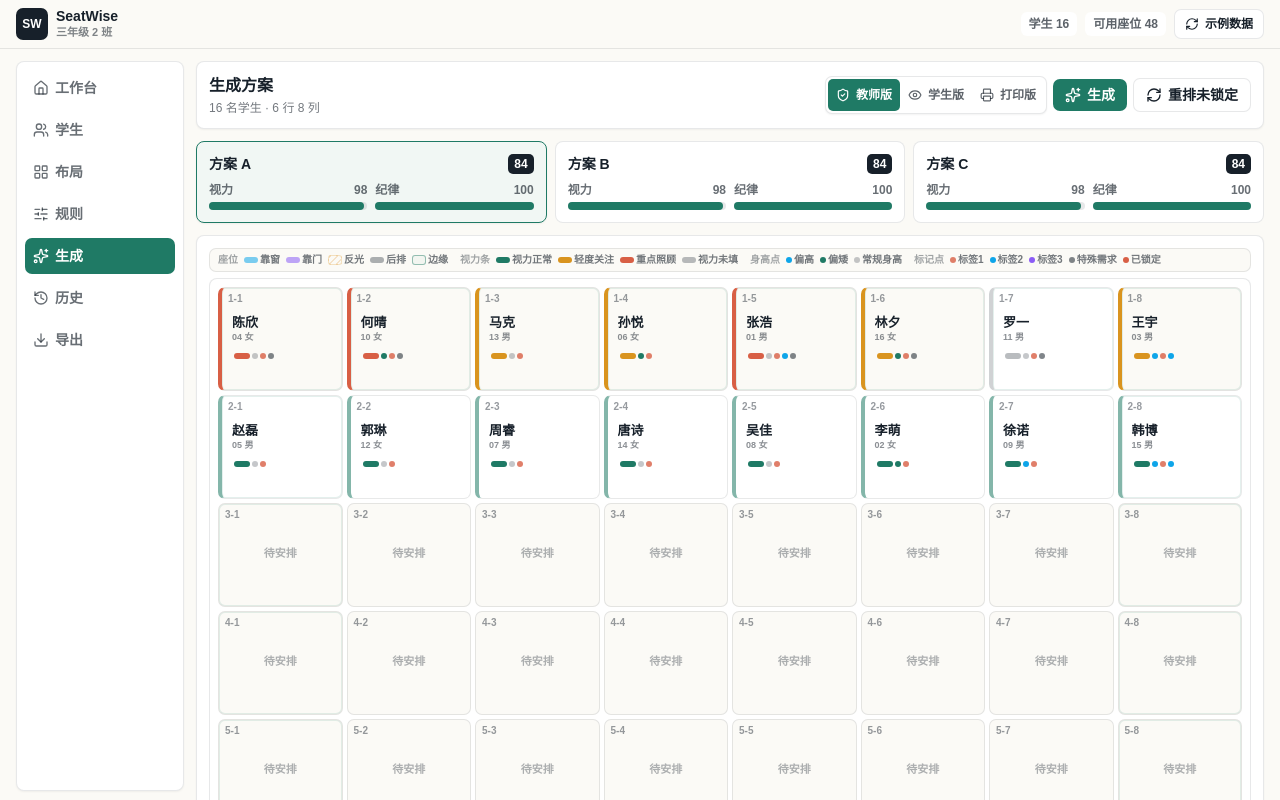
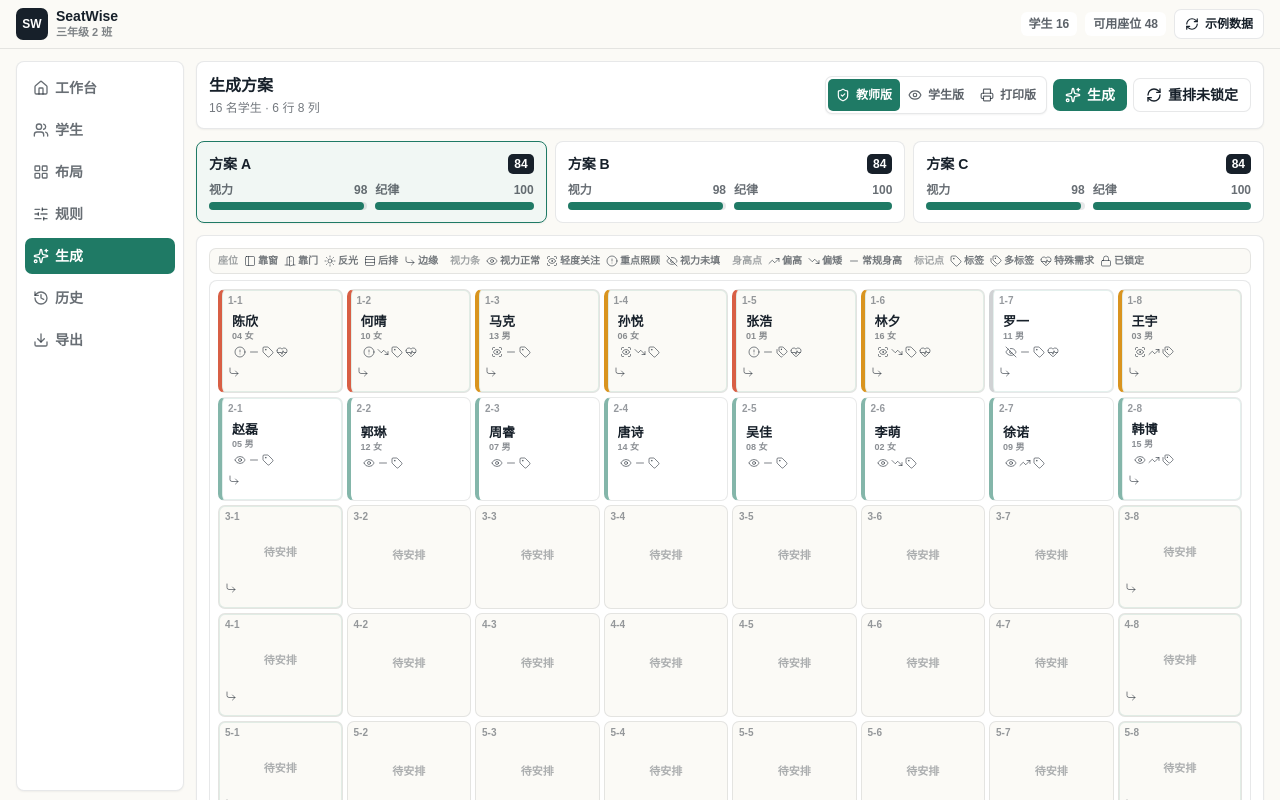
Before and after one commit to Qziky/SeatWise, a Next.js app: page /workspace in a window 1280 px wide. Both pictures are taken after a click on the button "生成方案". Shown: the top 800 px of the page. Built offline with nearby package versions, Linux system fonts and the light colour scheme.

Commit message:
Use icons for seating markers

```diff
--- a/src/components/SeatingBoard.tsx
+++ b/src/components/SeatingBoard.tsx
@@ -3,7 +3,27 @@
 import { DndContext, DragOverlay, PointerSensor, useDraggable, useDroppable, useSensor, useSensors } from "@dnd-kit/core";
 import type { DragEndEvent, DragOverEvent, DragStartEvent } from "@dnd-kit/core";
 import { CSS } from "@dnd-kit/utilities";
-import { Lock, Unlock, X } from "lucide-react";
+import {
+  CircleAlert,
+  CornerDownRight,
+  DoorOpen,
+  Eye,
+  EyeOff,
+  HeartPulse,
+  Lock,
+  Minus,
+  PanelLeft,
+  Rows3,
+  ScanEye,
+  Sun,
+  Tag,
+  Tags,
+  TrendingDown,
+  TrendingUp,
+  Unlock,
+  X
+} from "lucide-react";
+import type { LucideIcon } from "lucide-react";
 import { useState } from "react";
 import type { CSSProperties } from "react";
 import { cn } from "@/lib/cn";
@@ -11,13 +31,14 @@ import { getVisibleStudent, shouldShowSensitive } from "@/lib/privacy";
 import type { ClassRoom, SeatingPlan, SeatAttribute, SeatCell, Student, ViewMode, VisionStatus } from "@/lib/types";
 import { seatAttributeLabels, visionLabels } from "@/lib/types";
 
-type SeatAttributeDot = Exclude<SeatAttribute, "empty" | "edge">;
+type SeatAttributeMarker = Exclude<SeatAttribute, "empty">;
 
-const seatAttributeDotClass: Record<SeatAttributeDot, string> = {
-  window: "bg-sky-500",
-  door: "bg-violet-500",
-  glare: "bg-marigold",
-  back: "bg-ink/45"
+const seatAttributeIcons: Record<SeatAttributeMarker, LucideIcon> = {
+  window: PanelLeft,
+  door: DoorOpen,
+  glare: Sun,
+  back: Rows3,
+  edge: CornerDownRight
 };
 
 const visionAccentClass: Record<VisionStatus, string> = {
@@ -27,48 +48,44 @@ const visionAccentClass: Record<VisionStatus, string> = {
   unknown: "border-l-ink/20 bg-white"
 };
 
-const visionDotClass: Record<VisionStatus, string> = {
-  normal: "bg-fern",
-  mild: "bg-marigold",
-  severe: "bg-coral",
-  unknown: "bg-ink/30"
+const visionStatusIcons: Record<VisionStatus, LucideIcon> = {
+  normal: Eye,
+  mild: ScanEye,
+  severe: CircleAlert,
+  unknown: EyeOff
 };
 
-const tagDotClass = ["bg-coral/80", "bg-sky-500", "bg-violet-500"];
-
 interface LegendItem {
-  className: string;
+  icon: LucideIcon;
   label: string;
-  shape: "dot" | "line" | "cell" | "stripe";
 }
 
 const seatLegendItems: LegendItem[] = [
-  { label: "靠窗", shape: "line", className: "bg-sky-500/55" },
-  { label: "靠门", shape: "line", className: "bg-violet-500/55" },
-  { label: "反光", shape: "stripe", className: "" },
-  { label: "后排", shape: "line", className: "bg-ink/35" },
-  { label: "边缘", shape: "cell", className: "border-fern/45 bg-fern/[0.04]" }
+  { label: "靠窗", icon: PanelLeft },
+  { label: "靠门", icon: DoorOpen },
+  { label: "反光", icon: Sun },
+  { label: "后排", icon: Rows3 },
+  { label: "边缘", icon: CornerDownRight }
 ];
 
 const visionLegendItems: LegendItem[] = [
-  { label: "视力正常", shape: "line", className: visionDotClass.normal },
-  { label: "轻度关注", shape: "line", className: visionDotClass.mild },
-  { label: "重点照顾", shape: "line", className: visionDotClass.severe },
-  { label: "视力未填", shape: "line", className: visionDotClass.unknown }
+  { label: "视力正常", icon: visionStatusIcons.normal },
+  { label: "轻度关注", icon: visionStatusIcons.mild },
+  { label: "重点照顾", icon: visionStatusIcons.severe },
+  { label: "视力未填", icon: visionStatusIcons.unknown }
 ];
 
 const heightLegendItems: LegendItem[] = [
-  { label: "偏高", shape: "dot", className: "bg-sky-500" },
-  { label: "偏矮", shape: "dot", className: "bg-fern" },
-  { label: "常规身高", shape: "dot", className: "bg-ink/25" }
+  { label: "偏高", icon: TrendingUp },
+  { label: "偏矮", icon: TrendingDown },
+  { label: "常规身高", icon: Minus }
 ];
 
 const noteLegendItems: LegendItem[] = [
-  { label: "标签1", shape: "dot", className: tagDotClass[0] },
-  { label: "标签2", shape: "dot", className: tagDotClass[1] },
-  { label: "标签3", shape: "dot", className: tagDotClass[2] },
-  { label: "特殊需求", shape: "dot", className: "bg-ink/55" },
-  { label: "已锁定", shape: "dot", className: "bg-coral" }
+  { label: "标签", icon: Tag },
+  { label: "多标签", icon: Tags },
+  { label: "特殊需求", icon: HeartPulse },
+  { label: "已锁定", icon: Lock }
 ];
 
 interface DetailState {
@@ -83,10 +100,10 @@ interface DragState {
   studentId: string;
 }
 
-function heightDotClass(heightCm: number) {
-  if (heightCm >= 165) return "bg-sky-500";
-  if (heightCm <= 150) return "bg-fern";
-  return "bg-ink/25";
+function HeightIcon({ heightCm }: { heightCm: number }) {
+  if (heightCm >= 165) return <TrendingUp className="h-3 w-3" />;
+  if (heightCm <= 150) return <TrendingDown className="h-3 w-3" />;
+  return <Minus className="h-3 w-3" />;
 }
 
 function getSeatAttributeTitle(attributes: SeatAttribute[]) {
@@ -225,9 +242,7 @@ export function SeatingBoard({
           const visibleAttributes = seat.attributes.filter(
             (attribute): attribute is Exclude<SeatAttribute, "empty"> => attribute !== "empty"
           );
-          const markerAttributes = visibleAttributes.filter(
-            (attribute): attribute is SeatAttributeDot => attribute !== "edge"
-          );
+          const markerAttributes = visibleAttributes;
 
           return (
             <SeatDropCell
@@ -422,7 +437,7 @@ function SeatCardContent({
   studentLocked
 }: {
   isTeacherMode: boolean;
-  markerAttributes: SeatAttributeDot[];
+  markerAttributes: SeatAttributeMarker[];
   mode: ViewMode;
   seat: SeatCell;
   seatLocked: boolean;
@@ -444,9 +459,10 @@ function SeatCardContent({
         </span>
         {mode === "teacher" && (seatLocked || studentLocked) ? (
           <span
-            className="h-1.5 w-1.5 rounded-full bg-coral"
             title={seatLocked && studentLocked ? "座位和学生已锁定" : seatLocked ? "座位已锁定" : "学生已锁定"}
-          />
+          >
+            <Lock className="h-3 w-3 text-ink/55" />
+          </span>
         ) : null}
       </div>
 
@@ -476,7 +492,7 @@ function SeatDragOverlayCard({
 }) {
   const isTeacherMode = mode === "teacher";
   const markerAttributes = seat.attributes.filter(
-    (attribute): attribute is SeatAttributeDot => attribute !== "empty" && attribute !== "edge"
+    (attribute): attribute is SeatAttributeMarker => attribute !== "empty"
   );
 
   return (
@@ -517,19 +533,25 @@ function SeatCellPatterns({ attributes }: { attributes: SeatAttribute[] }) {
   );
 }
 
-function SeatAttributeMarkers({ attributes }: { attributes: SeatAttributeDot[] }) {
+function SeatAttributeMarkers({ attributes }: { attributes: SeatAttributeMarker[] }) {
   if (!attributes.length) return <div className="min-h-3" />;
 
   return (
-    <div className="flex min-h-3 items-center gap-0.5" aria-hidden="true">
+    <div className="flex min-h-3 items-center gap-0.5 text-ink/55" aria-hidden="true">
       {attributes.slice(0, 4).map((attribute) => (
-        <span
-          key={attribute}
-          className={cn("h-1.5 w-1.5 shrink-0 rounded-full", seatAttributeDotClass[attribute])}
-          title={seatAttributeLabels[attribute]}
-        />
+        <SeatAttributeIcon key={attribute} attribute={attribute} />
       ))}
     </div>
+  );
+}
+
+function SeatAttributeIcon({ attribute }: { attribute: SeatAttributeMarker }) {
+  const Icon = seatAttributeIcons[attribute];
+
+  return (
+    <span title={seatAttributeLabels[attribute]}>
+      <Icon className="h-3 w-3 shrink-0" />
+    </span>
   );
 }
 
@@ -672,7 +694,7 @@ function SeatingLegend({ mode, minWidth }: { mode: ViewMode; minWidth: number })
     <div
       className="mb-1.5 flex flex-wrap items-center gap-x-3 gap-y-1 rounded-[7px] border border-ink/10 bg-paper px-2 py-1.5 text-[10px] font-semibold leading-none text-ink/60 no-print"
       style={{ minWidth }}
-      aria-label="座位颜色图例"
+      aria-label="座位图标图例"
     >
       <LegendGroup title="座位" items={seatLegendItems} />
       {mode === "teacher" ? (
@@ -701,32 +723,38 @@ function LegendGroup({ title, items }: { title: string; items: LegendItem[] }) {
 }
 
 function LegendSwatch({ item }: { item: LegendItem }) {
-  if (item.shape === "stripe") {
-    return (
-      <span className="h-2.5 w-3.5 shrink-0 rounded-[3px] border border-marigold/25 bg-[repeating-linear-gradient(135deg,rgba(222,145,43,0.22)_0,rgba(222,145,43,0.22)_2px,transparent_2px,transparent_5px)]" />
-    );
-  }
+  const Icon = item.icon;
 
-  if (item.shape === "cell") {
-    return <span className={cn("h-2.5 w-3.5 shrink-0 rounded-[3px] border", item.className)} />;
-  }
-
-  if (item.shape === "line") {
-    return <span className={cn("h-1.5 w-3.5 shrink-0 rounded-full", item.className)} />;
-  }
-
-  return <span className={cn("h-1.5 w-1.5 shrink-0 rounded-full", item.className)} />;
+  return <Icon className="h-3 w-3 shrink-0 text-ink/55" />;
 }
 
 function StudentStatusMarkers({ student }: { student: Student }) {
+  const VisionIcon = visionStatusIcons[student.vision];
+  const visibleTags = student.tags.slice(0, 2);
+
   return (
-    <div className="absolute bottom-1 left-1.5 right-1.5 flex items-center gap-0.5" aria-hidden="true">
-      <span className={cn("h-1.5 w-4 shrink-0 rounded-full", visionDotClass[student.vision])} title={visionLabels[student.vision]} />
-      <span className={cn("h-1.5 w-1.5 shrink-0 rounded-full", heightDotClass(student.heightCm))} title={`${student.heightCm}cm`} />
-      {student.tags.slice(0, 2).map((tag, index) => (
-        <span key={tag} className={cn("h-1.5 w-1.5 shrink-0 rounded-full", tagDotClass[index])} title={tag} />
-      ))}
-      {student.specialNeeds ? <span className="h-1.5 w-1.5 shrink-0 rounded-full bg-ink/55" title={student.specialNeeds} /> : null}
+    <div className="absolute bottom-1 left-1.5 right-1.5 flex items-center gap-0.5 text-ink/55" aria-hidden="true">
+      <span title={visionLabels[student.vision]}>
+        <VisionIcon className="h-3 w-3 shrink-0" />
+      </span>
+      <span className="flex h-3 w-3 shrink-0 items-center justify-center" title={`${student.heightCm}cm`}>
+        <HeightIcon heightCm={student.heightCm} />
+      </span>
+      {visibleTags.length === 1 ? (
+        <span title={visibleTags[0]}>
+          <Tag className="h-3 w-3 shrink-0" />
+        </span>
+      ) : null}
+      {visibleTags.length > 1 ? (
+        <span title={visibleTags.join("、")}>
+          <Tags className="h-3 w-3 shrink-0" />
+        </span>
+      ) : null}
+      {student.specialNeeds ? (
+        <span title={student.specialNeeds}>
+          <HeartPulse className="h-3 w-3 shrink-0" />
+        </span>
+      ) : null}
     </div>
   );
 }
```
